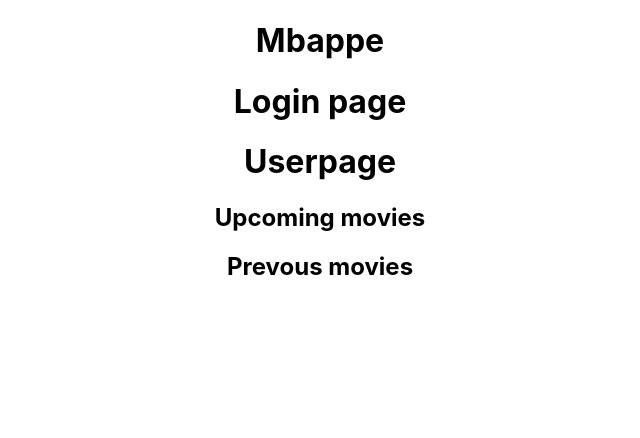
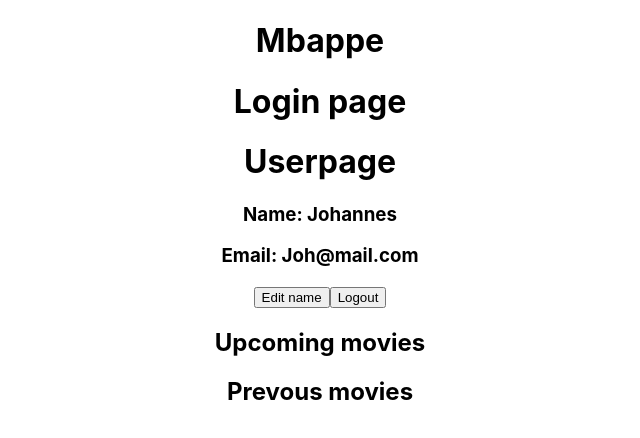
Before and after one commit to palmdaldaniel/Film-Mbapppe, a React (Create React App) app in the folder frontend/: page / in a window 1280 px wide. Shown: the top 438 px of the page, without its empty margins (320-960 px from the left). Built offline with nearby package versions, Linux system fonts and the light colour scheme; no server answers.

Commit message:
added markup for userpage

```diff
--- a/frontend/src/pages/UserPage.jsx
+++ b/frontend/src/pages/UserPage.jsx
@@ -2,8 +2,20 @@ const UserPage = () => {
   return (
     <div className="container">
       <h1>Userpage</h1>
-      <h2>Upcoming movies</h2>
-      <h2>Prevous movies</h2>
+      <div className="info">
+        <h3>Name: <span>Johannes</span></h3>
+        <h3>Email: <span>Joh@mail.com</span></h3>
+        <button>Edit name</button>
+        <button>Logout</button>
+      </div>
+
+      <div className="upcoming">
+        <h2>Upcoming movies</h2>
+      </div>
+
+      <div className="previous">
+        <h2>Prevous movies</h2>
+      </div>
 
     </div>
   );
```
